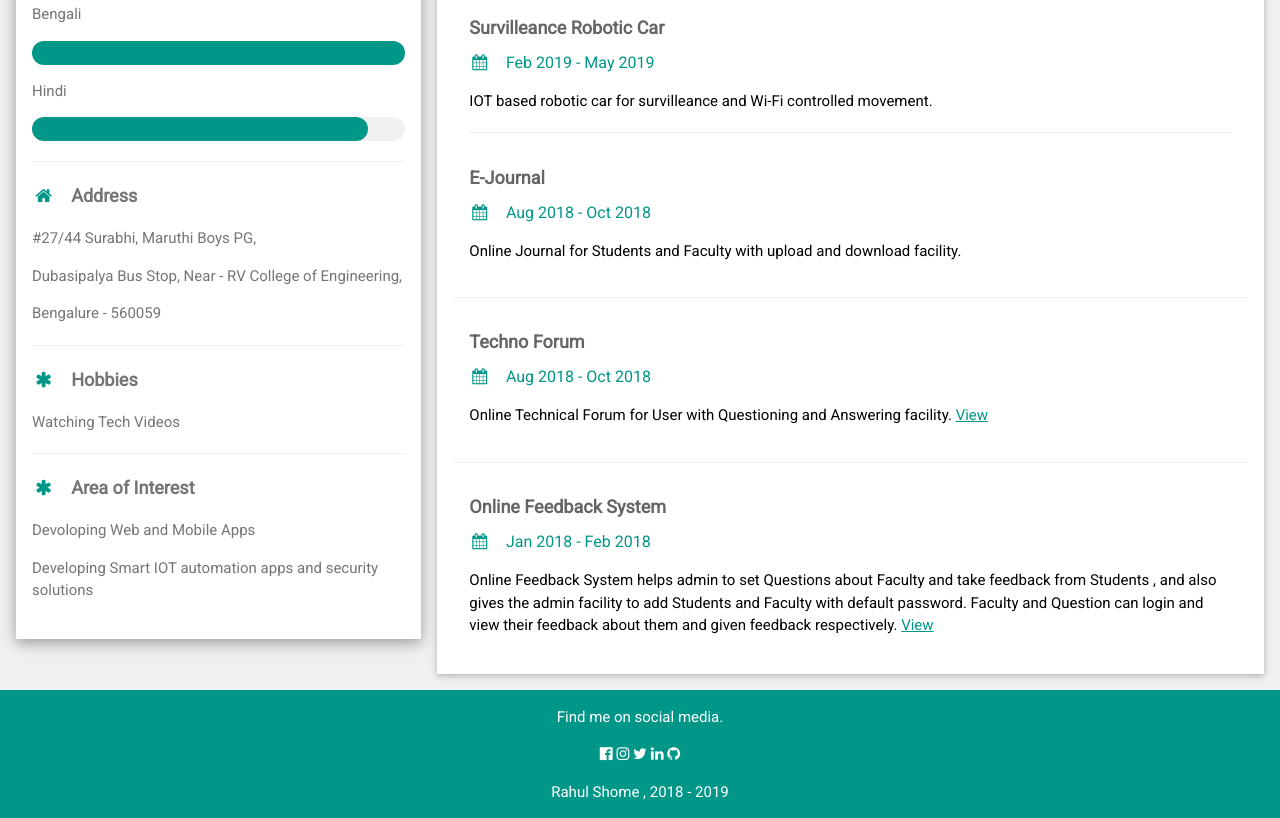
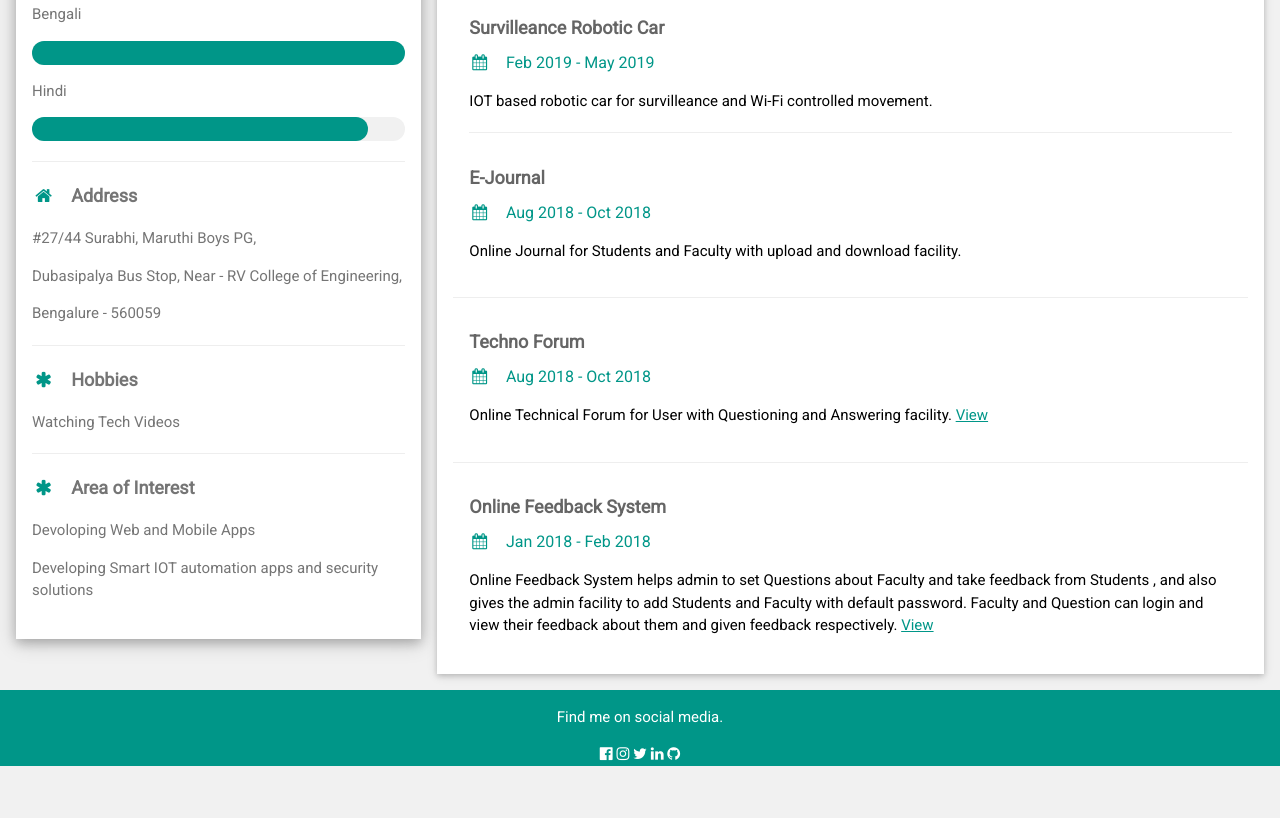
Before and after one commit to rahulshomemca/rahulshomemca.github.io, a plain HTML site: page index.html in a window 1280 px wide. Shown: the part 1178-1996 px from the top of the page. After the commit the page ends 1944 px from the top, so only its background shows below. Drawn offline with nearby package versions, Linux system fonts and the light colour scheme.

Commit message:
Update index.html

```diff
--- a/index.html
+++ b/index.html
@@ -179,7 +179,6 @@ html,body,h1,h2,h3,h4,h5,h6 {font-family: "Roboto", sans-serif}
   <a href="https://twitter.com/rahulshomemca"><i class="fa fa-twitter w3-hover-opacity"></i></a>
   <a href="https://www.linkedin.com/in/rahul-shome-617562160/"><i class="fa fa-linkedin w3-hover-opacity"></i></a>
   <a href="https://github.com/rahulshomemca"><i class="fa fa-github w3-hover-opacity"></i></a>
-  <p>Rahul Shome , 2018 - 2019</p>
 </footer>
 
 </body>
```
